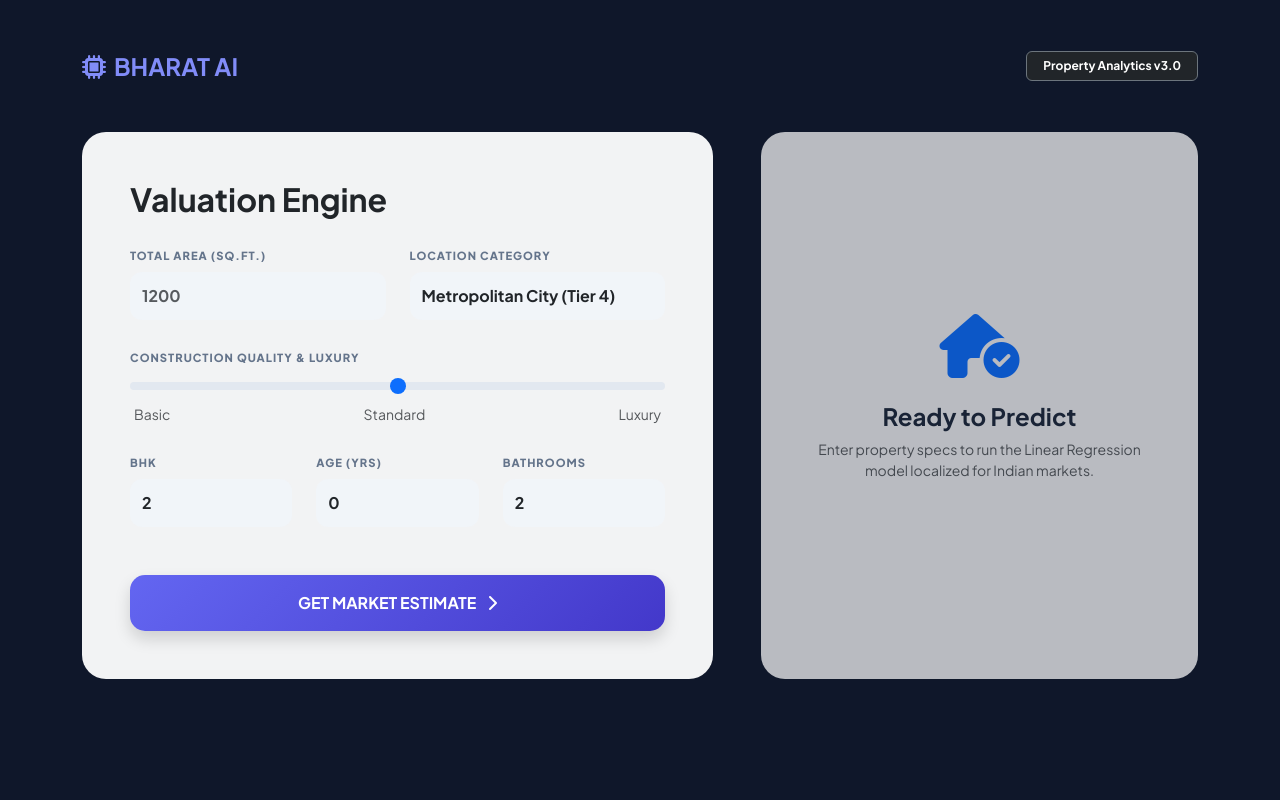
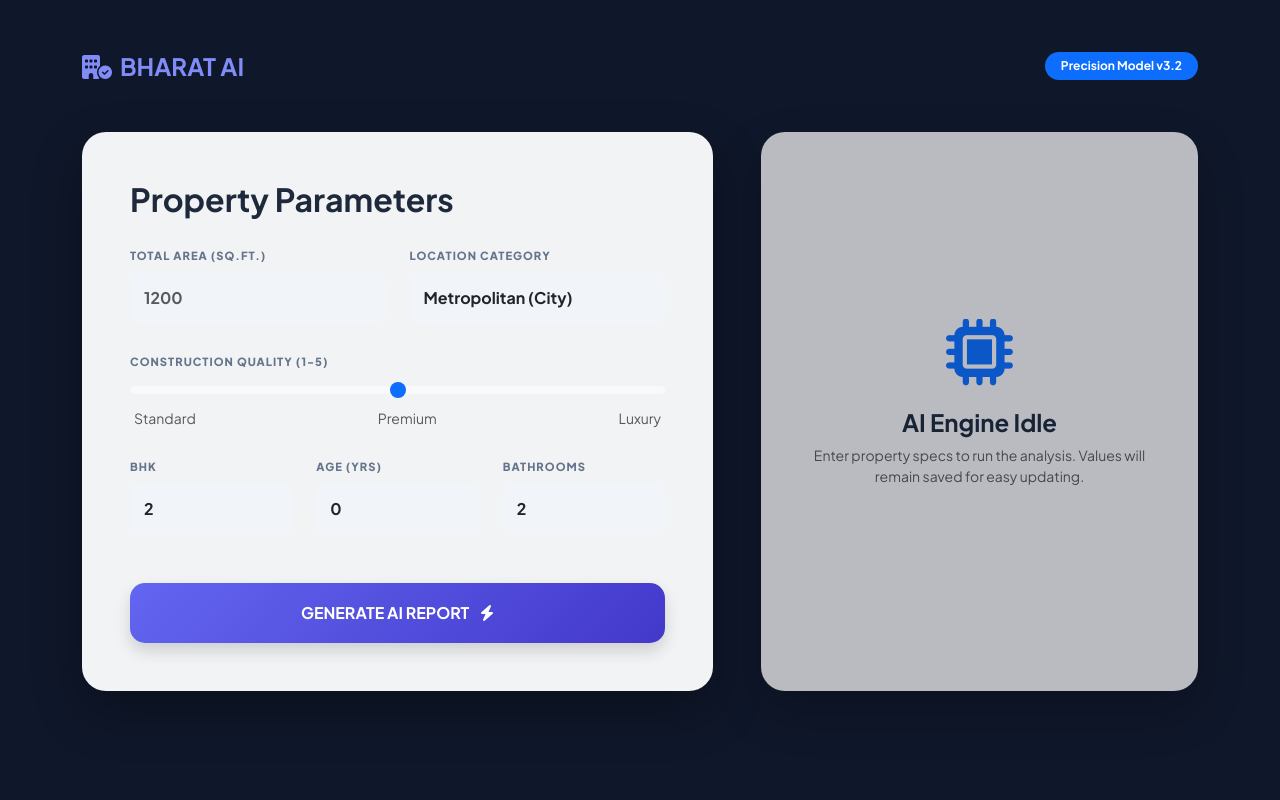
Before and after one commit to RishabhPatel786/HOUSEPREDICTION2.O, a Flask app: page / in a window 1280 px wide. Run offline with Flask 3, Linux system fonts and the light colour scheme.

Commit message:
your message here

```diff
--- a/app.py
+++ b/app.py
@@ -17,6 +17,7 @@ if os.path.exists(model_path):
         model_columns = data['columns']
 
 def format_inr(amount):
+    """Formats number to Indian numbering system (Lakhs/Crores)"""
     amount = max(0, round(amount))
     s = str(amount)
     if len(s) <= 3: return s
@@ -27,46 +28,58 @@ def format_inr(amount):
 
 @app.route('/')
 def home():
-    return render_template('index.html')
+    # Pass an empty dictionary on first load to avoid errors
+    return render_template('index.html', old_inputs={})
 
 @app.route('/predict', methods=['POST'])
 def predict():
     if not model:
-        return render_template('index.html', prediction_text="Error: Model missing.")
+        return render_template('index.html', prediction_text="Error: Model missing.", old_inputs={})
 
     try:
-        # 1. Capture Inputs
-        area = float(request.form.get('area'))
-        bhk = float(request.form.get('bhk'))
-        age = float(request.form.get('age'))
-        bath = float(request.form.get('bath'))
-        quality = float(request.form.get('quality')) # Range 1-5
-        location = request.form.get('location')
+        # 1. Capture Inputs to send back to HTML (prevents reset)
+        inputs = {
+            'area': request.form.get('area'),
+            'bhk': request.form.get('bhk'),
+            'age': request.form.get('age'),
+            'bath': request.form.get('bath'),
+            'quality': request.form.get('quality'),
+            'location': request.form.get('location')
+        }
 
-        # 2. Map Location to Numeric Tier (Feature Engineering)
-        # Higher tier = Higher base price multiplier
+        # 2. Map Location to Numeric Tier (Essential for City vs Village price gap)
         tier_map = {'City': 4, 'Main_Road': 3, 'Outskirts': 2, 'Village': 1}
-        location_tier = tier_map.get(location, 1)
+        location_tier = tier_map.get(inputs['location'], 1)
 
-        # 3. Create DataFrame matching model columns
-        # Note: Your model.py should be trained on: Area_SqFt, BHK, Age_Years, Bathrooms, Location_Tier, Quality_Score
-        input_data = pd.DataFrame([[area, bhk, age, bath, location_tier, quality]],
-                                  columns=['Area_SqFt', 'BHK', 'Age_Years', 'Bathrooms', 'Location_Tier', 'Quality_Score'])
+        # 3. Create DataFrame matching model columns exactly
+        input_data = pd.DataFrame([[
+            float(inputs['area']),
+            float(inputs['bhk']),
+            float(inputs['age']),
+            float(inputs['bath']),
+            location_tier,
+            float(inputs['quality'])
+        ]], columns=['Area_SqFt', 'BHK', 'Age_Years', 'Bathrooms', 'Location_Tier', 'Quality_Score'])
 
         # 4. Predict
         prediction = model.predict(input_data)[0]
 
-        # 5. Logical Floor: Ensures price is never unrealistically low for a City
-        base_rate = area * (1000 * location_tier) # Minimum ₹1000/sqft for Village, ₹4000 for City
+        # 5. Logical Floor Calculation
+        base_rate = float(inputs['area']) * (1500 * location_tier)
         final_val = max(prediction, base_rate)
 
+        formatted_price = format_inr(final_val)
+        per_sqft = format_inr(final_val / float(inputs['area']))
+
         return render_template('index.html',
-                               prediction_text=f'₹{format_inr(final_val)}',
-                               per_sqft=f'₹{format_inr(final_val/area)}/sq.ft',
-                               location_name=location.replace('_', ' '),
-                               area=area, bhk=int(bhk))
+                               prediction_text=f'₹{formatted_price}',
+                               per_sqft=f'₹{per_sqft}/sq.ft',
+                               location_name=inputs['location'].replace('_', ' '),
+                               old_inputs=inputs) # Sending inputs back
     except Exception as e:
-        return render_template('index.html', prediction_text="Calculation Error")
+        print(f"Error: {e}")
+        return render_template('index.html', prediction_text="Error in calculation", old_inputs={})
 
 if __name__ == "__main__":
-    app.run(debug=True)
+    port = int(os.environ.get("PORT", 5000))
+    app.run(host='0.0.0.0', port=port)
--- a/templates/index.html
+++ b/templates/index.html
@@ -3,71 +3,83 @@
 <head>
     <meta charset="UTF-8">
     <meta name="viewport" content="width=device-width, initial-scale=1.0">
-    <title>BharatProperty AI Pro</title>
+    <title>BharatProperty AI | Smart Valuation</title>
     <link href="https://cdn.jsdelivr.net/npm/bootstrap@5.3.0/dist/css/bootstrap.min.css" rel="stylesheet">
     <link rel="stylesheet" href="https://cdnjs.cloudflare.com/ajax/libs/font-awesome/6.4.0/css/all.min.css">
     <link rel="stylesheet" href="https://cdnjs.cloudflare.com/ajax/libs/animate.css/4.1.1/animate.min.css"/>
     <style>
         @import url('https://fonts.googleapis.com/css2?family=Plus+Jakarta+Sans:wght@400;700;800&display=swap');
-        body { background: #0f172a; font-family: 'Plus Jakarta Sans', sans-serif; color: #f8fafc; }
-        .glass-card { background: rgba(255, 255, 255, 0.95); backdrop-filter: blur(15px); border-radius: 24px; color: #1e293b; border: none; }
+        body { background: #0f172a; font-family: 'Plus Jakarta Sans', sans-serif; color: #f8fafc; min-height: 100vh; }
+        .glass-card { background: rgba(255, 255, 255, 0.95); backdrop-filter: blur(15px); border-radius: 24px; color: #1e293b; border: none; box-shadow: 0 20px 50px rgba(0,0,0,0.3); }
         .form-label { font-weight: 800; font-size: 0.7rem; color: #64748b; letter-spacing: 1px; }
-        .input-box { background: #f1f5f9; border: none; border-radius: 12px; padding: 12px; font-weight: 600; }
-        .btn-predict { background: linear-gradient(135deg, #6366f1 0%, #4338ca 100%); color: white; border: none; border-radius: 15px; padding: 16px; font-weight: 700; transition: 0.3s; }
+        .input-box { background: #f1f5f9; border: 2px solid transparent; border-radius: 12px; padding: 12px; font-weight: 600; }
+        .input-box:focus { border-color: #6366f1; background: #fff; box-shadow: none; }
+        .btn-predict { background: linear-gradient(135deg, #6366f1 0%, #4338ca 100%); color: white; border: none; border-radius: 15px; padding: 18px; font-weight: 700; transition: 0.3s; }
         .btn-predict:hover { transform: translateY(-3px); box-shadow: 0 10px 20px rgba(99, 102, 241, 0.4); color: white; }
-        .price-text { color: #15803d; font-weight: 800; }
-        .quality-slider::-webkit-slider-runnable-track { background: #e2e8f0; height: 8px; border-radius: 4px; }
+        .result-box { background: #f0fdf4; border: 2px solid #bbf7d0; border-radius: 20px; }
     </style>
 </head>
 <body>
 
 <div class="container py-5">
     <nav class="d-flex justify-content-between align-items-center mb-5 animate__animated animate__fadeInDown">
-        <div class="fw-bold fs-4" style="color: #818cf8;"><i class="fas fa-microchip me-2"></i>BHARAT AI</div>
-        <span class="badge bg-dark border border-secondary px-3 py-2">Property Analytics v3.0</span>
+        <div class="fw-bold fs-4" style="color: #818cf8;"><i class="fas fa-building-circle-check me-2"></i>BHARAT AI</div>
+        <span class="badge bg-primary rounded-pill px-3 py-2">Precision Model v3.2</span>
     </nav>
 
-    <div class="row g-5">
+    <div class="row g-5 justify-content-center">
         <div class="col-lg-7 animate__animated animate__fadeInLeft">
             <div class="glass-card p-4 p-md-5">
-                <h2 class="fw-bold mb-4 text-dark">Valuation Engine</h2>
+                <h2 class="fw-bold mb-4">Property Parameters</h2>
                 <form action="/predict" method="post" class="row g-4">
+
                     <div class="col-md-6">
-                        <label class="form-label">TOTAL AREA (SQ.FT.)</label>
-                        <input type="number" name="area" class="input-box form-control" placeholder="1200" required>
+                        <label class="form-label text-uppercase">Total Area (Sq.Ft.)</label>
+                        <input type="number" name="area" class="input-box form-control" placeholder="1200"
+                               value="{{ old_inputs.area if old_inputs.area else '' }}" required>
                     </div>
+
                     <div class="col-md-6">
-                        <label class="form-label">LOCATION CATEGORY</label>
+                        <label class="form-label text-uppercase">Location Category</label>
                         <select name="location" class="input-box form-select">
-                            <option value="City">Metropolitan City (Tier 4)</option>
-                            <option value="Main_Road">On Main Road (Tier 3)</option>
-                            <option value="Outskirts">Outskirts (Tier 2)</option>
-                            <option value="Village">Village/Rural (Tier 1)</option>
+                            <option value="City" {% if old_inputs.location == 'City' %}selected{% endif %}>Metropolitan (City)</option>
+                            <option value="Main_Road" {% if old_inputs.location == 'Main_Road' %}selected{% endif %}>On Main Road</option>
+                            <option value="Outskirts" {% if old_inputs.location == 'Outskirts' %}selected{% endif %}>Suburbs (Outskirts)</option>
+                            <option value="Village" {% if old_inputs.location == 'Village' %}selected{% endif %}>Rural (Village)</option>
                         </select>
                     </div>
+
                     <div class="col-12">
-                        <label class="form-label">CONSTRUCTION QUALITY & LUXURY</label>
-                        <input type="range" name="quality" class="form-range quality-slider" min="1" max="5" step="1" value="3">
+                        <label class="form-label text-uppercase">Construction Quality (1-5)</label>
+                        <input type="range" name="quality" class="form-range" min="1" max="5" step="1"
+                               value="{{ old_inputs.quality if old_inputs.quality else '3' }}">
                         <div class="d-flex justify-content-between small text-muted px-1">
-                            <span>Basic</span>
                             <span>Standard</span>
+                            <span>Premium</span>
                             <span>Luxury</span>
                         </div>
                     </div>
+
                     <div class="col-md-4 col-6">
-                        <label class="form-label">BHK</label>
-                        <input type="number" name="bhk" class="input-box form-control" value="2">
+                        <label class="form-label text-uppercase">BHK</label>
+                        <input type="number" name="bhk" class="input-box form-control"
+                               value="{{ old_inputs.bhk if old_inputs.bhk else '2' }}">
                     </div>
+
                     <div class="col-md-4 col-6">
-                        <label class="form-label">AGE (YRS)</label>
-                        <input type="number" name="age" class="input-box form-control" value="0">
+                        <label class="form-label text-uppercase">Age (Yrs)</label>
+                        <input type="number" name="age" class="input-box form-control"
+                               value="{{ old_inputs.age if old_inputs.age else '0' }}">
                     </div>
+
                     <div class="col-md-4 col-12">
-                        <label class="form-label">BATHROOMS</label>
-                        <input type="number" name="bath" class="input-box form-control" value="2">
+                        <label class="form-label text-uppercase">Bathrooms</label>
+                        <input type="number" name="bath" class="input-box form-control"
+                               value="{{ old_inputs.bath if old_inputs.bath else '2' }}">
                     </div>
+
                     <div class="col-12 mt-5">
-                        <button type="submit" class="btn btn-predict w-100 shadow">GET MARKET ESTIMATE <i class="fas fa-chevron-right ms-2"></i></button>
+                        <button type="submit" class="btn btn-predict w-100 shadow">GENERATE AI REPORT <i class="fas fa-bolt ms-2"></i></button>
                     </div>
                 </form>
             </div>
@@ -75,22 +87,22 @@
 
         <div class="col-lg-5 animate__animated animate__fadeInRight">
             {% if prediction_text %}
-            <div class="glass-card p-4 text-center h-100 d-flex flex-column justify-content-center">
-                <div class="p-4 rounded-4" style="background: #f0fdf4; border: 1px solid #bbf7d0;">
-                    <span class="small fw-bold text-success text-uppercase">Valuation Result</span>
-                    <h1 class="display-5 fw-bold price-text my-2">{{ prediction_text }}</h1>
-                    <span class="badge bg-white text-primary border px-3 py-2">{{ per_sqft }}</span>
+            <div class="glass-card p-4 text-center h-100 d-flex flex-column justify-content-center border-start border-primary border-5">
+                <div class="result-box p-4 mb-4 animate__animated animate__pulse">
+                    <span class="small fw-bold text-success text-uppercase">Market Valuation</span>
+                    <h1 class="display-4 fw-bold text-dark my-2">{{ prediction_text }}</h1>
+                    <span class="badge bg-white text-primary border px-3 py-2 fw-bold">{{ per_sqft }}</span>
                 </div>
-                <div class="mt-4 p-3 bg-light rounded-4 text-start">
-                    <h6 class="fw-bold mb-2 small text-dark"><i class="fas fa-chart-line me-2"></i>LOCATION ANALYSIS</h6>
-                    <p class="small text-muted mb-0">High precision adjustment applied for <strong>{{ location_name }}</strong> region dynamics.</p>
+                <div class="text-start p-3 bg-light rounded-4">
+                    <h6 class="fw-bold mb-3 small"><i class="fas fa-circle-info me-2 text-primary"></i>VALUATION LOGIC</h6>
+                    <p class="small text-muted mb-0">High-sensitivity adjustments applied for <strong>{{ location_name }}</strong>. Model state: Persistent.</p>
                 </div>
             </div>
             {% else %}
             <div class="glass-card p-5 text-center h-100 d-flex flex-column justify-content-center opacity-75">
-                <i class="fas fa-house-circle-check fa-4x mb-4 text-primary"></i>
-                <h4 class="fw-bold">Ready to Predict</h4>
-                <p class="text-muted small">Enter property specs to run the Linear Regression model localized for Indian markets.</p>
+                <i class="fas fa-microchip fa-4x mb-4 text-primary animate__animated animate__pulse animate__infinite"></i>
+                <h4 class="fw-bold">AI Engine Idle</h4>
+                <p class="text-muted small">Enter property specs to run the analysis. Values will remain saved for easy updating.</p>
             </div>
             {% endif %}
         </div>
```
